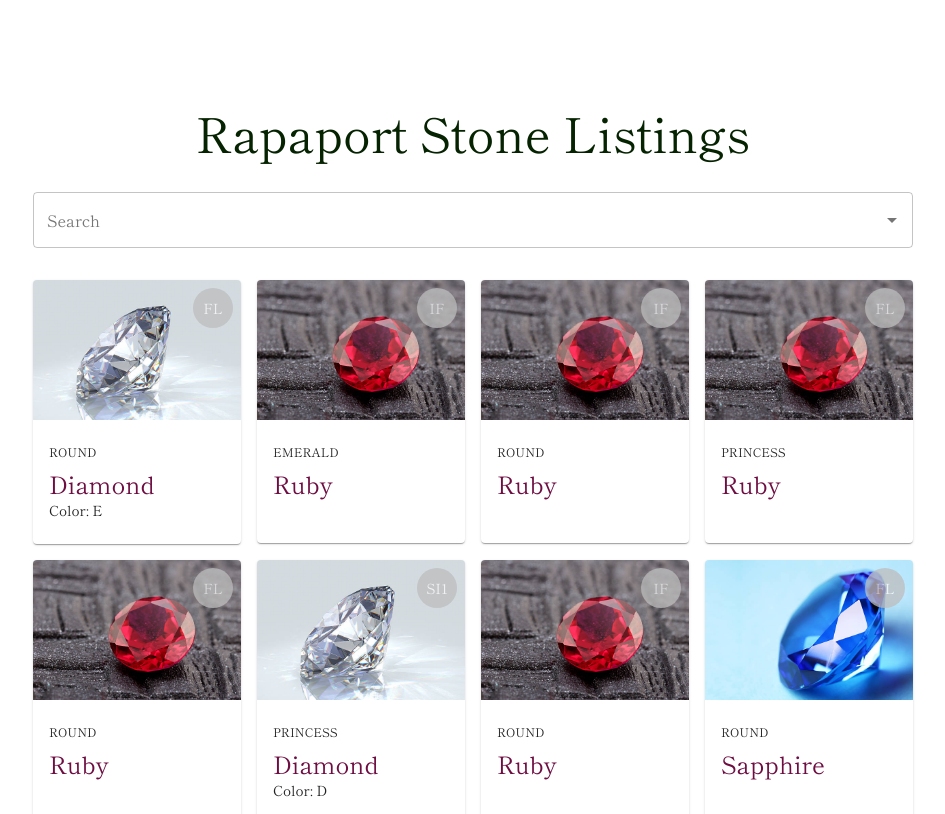
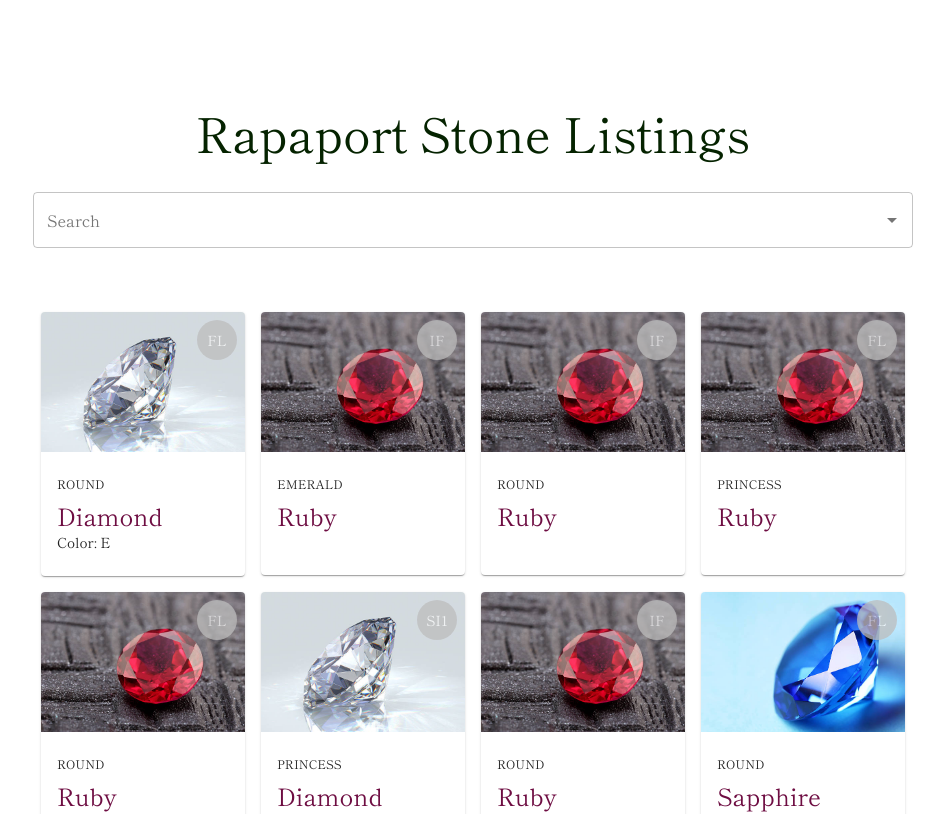
Before and after one commit to mrsteller/rapaport-stone-search, a React (Create React App) app in the folder app/: page / in a window 1280 px wide. Shown: the top 814 px of the page, without its empty margins (167-1112 px from the left). Built offline with nearby package versions, Linux system fonts and the light colour scheme.

Commit message:
sticky top

```diff
--- a/app/src/stone-search/search.tsx
+++ b/app/src/stone-search/search.tsx
@@ -10,7 +10,13 @@ import { StoneList } from "./stone-list";
 const useStyles = makeStyles((theme: Theme) =>
   createStyles({
     root: {},
-    searchBar: {},
+    topWrapper: {
+      padding: "0 0 2em 0",
+      position: "sticky",
+      top: 0,
+      backgroundColor: "#ffffff",
+      zIndex: 100,
+    },
     cardWrapper: {},
     dropdown: {
       width: theme.breakpoints.values.sm,
@@ -117,7 +123,7 @@ export const Search = () => {
   return (
     <div>
       <Container>
-        <Box>
+        <Box className={classes.topWrapper}>
           <Box textAlign="center" p={4}>
             <Typography variant="h3" color="primary">
               Rapaport Stone Listings
@@ -145,7 +151,7 @@ export const Search = () => {
             )}
           />
         </Box>
-        <Box py={4} className={classes.cardWrapper}>
+        <Box py={4} px={1} className={classes.cardWrapper}>
           <StoneList stones={stones} />
         </Box>
       </Container>
```
